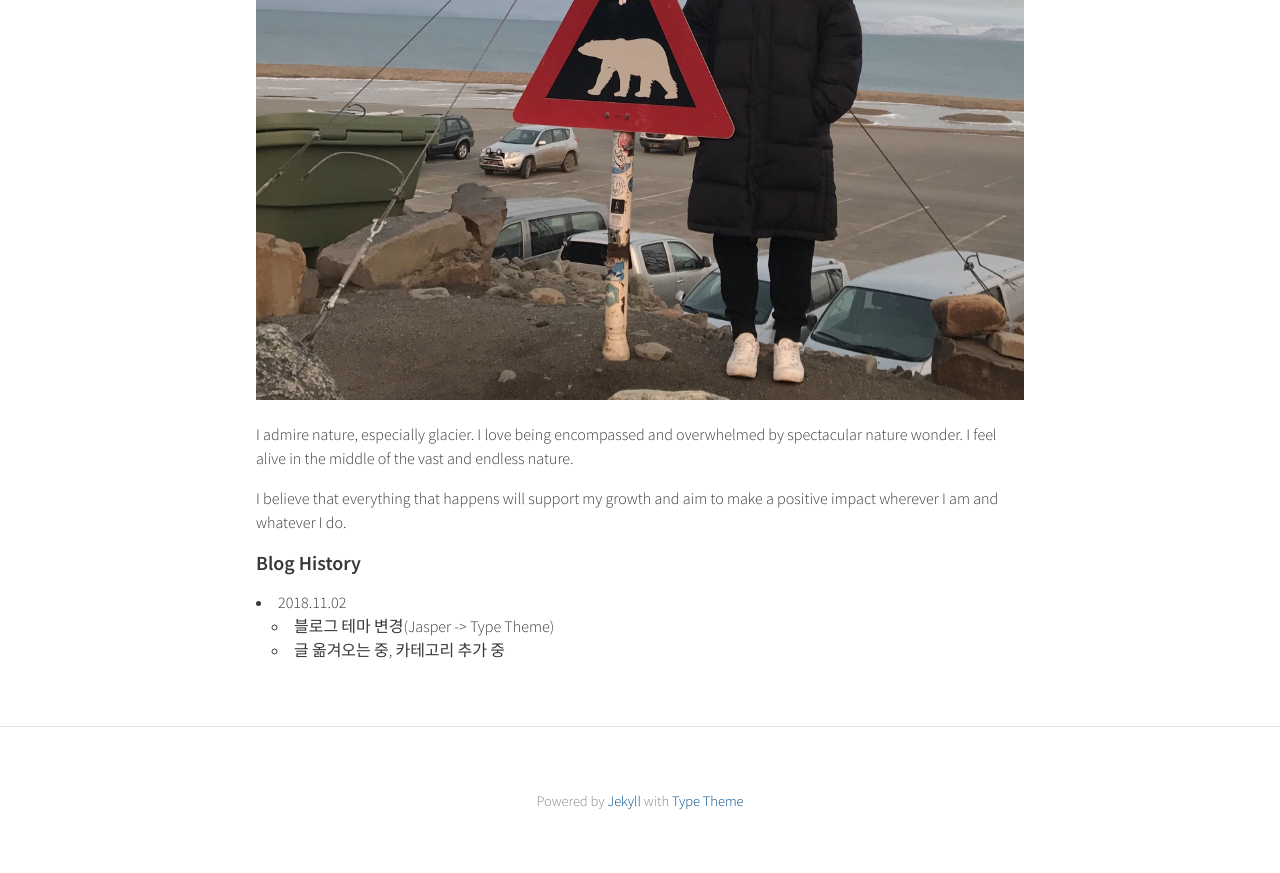
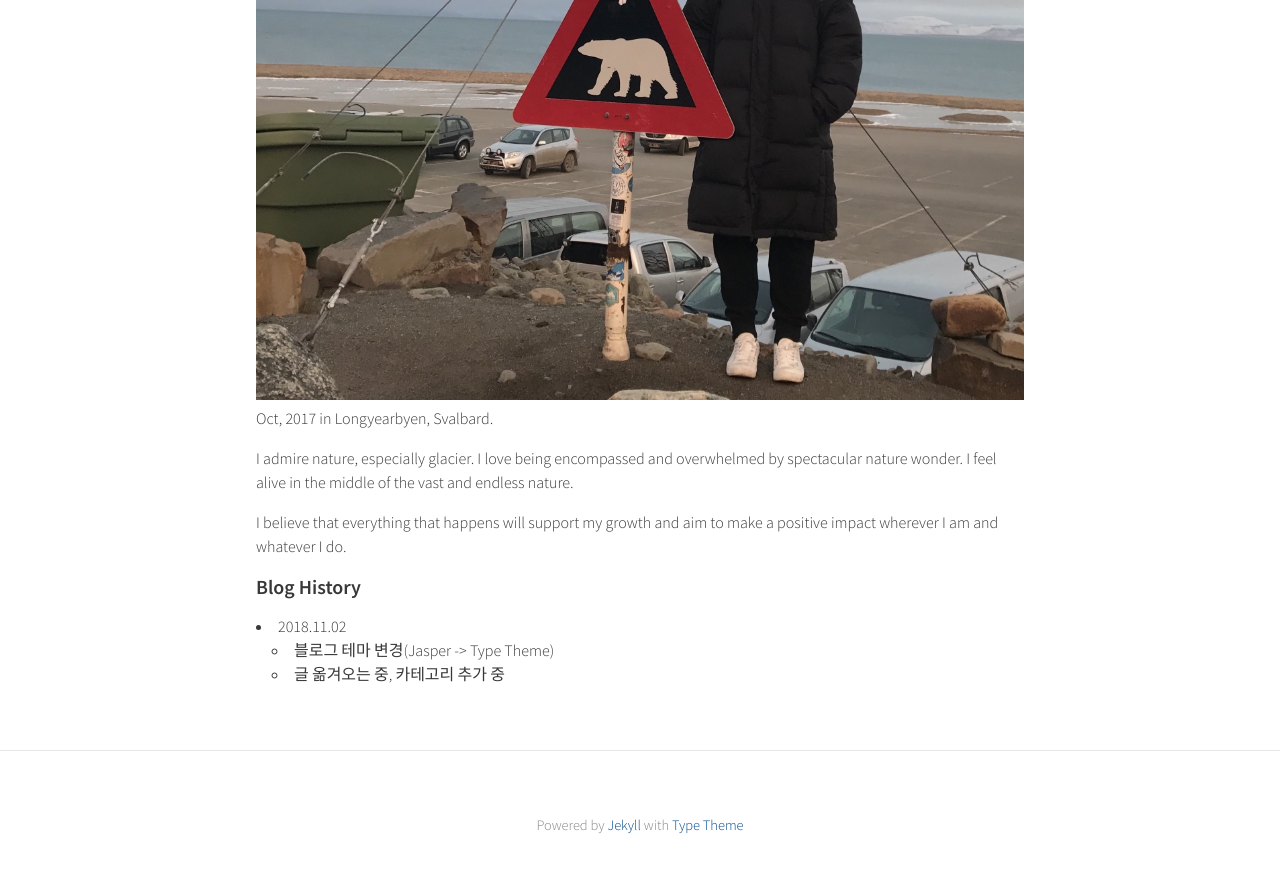
Before and after one commit to DasomKang/dasomkang.github.io, a Jekyll site: the page built from about.md, in a window 1280 px wide and 900 px high, scrolled down 1275 px. Shown: the top 873 px of the window. Built offline with Jekyll 4.4.1, drawn with Linux system fonts in a browser that asks for light colours.

Commit message:
modify about me

```diff
--- a/about.md
+++ b/about.md
@@ -6,7 +6,8 @@ feature-img: "assets/img/cover4.jpg"
 ---
 ### About me
 
-![Oct, 2017 in Longyearbyen, Svalbard.](/assets/img/about_me_profile.jpg)
+![profile photo](/assets/img/about_me_profile.jpg)
+Oct, 2017 in Longyearbyen, Svalbard.
 
 I admire nature, especially glacier. I love being encompassed and overwhelmed by spectacular nature wonder. I feel alive in the middle of the vast and endless nature.
 
```
